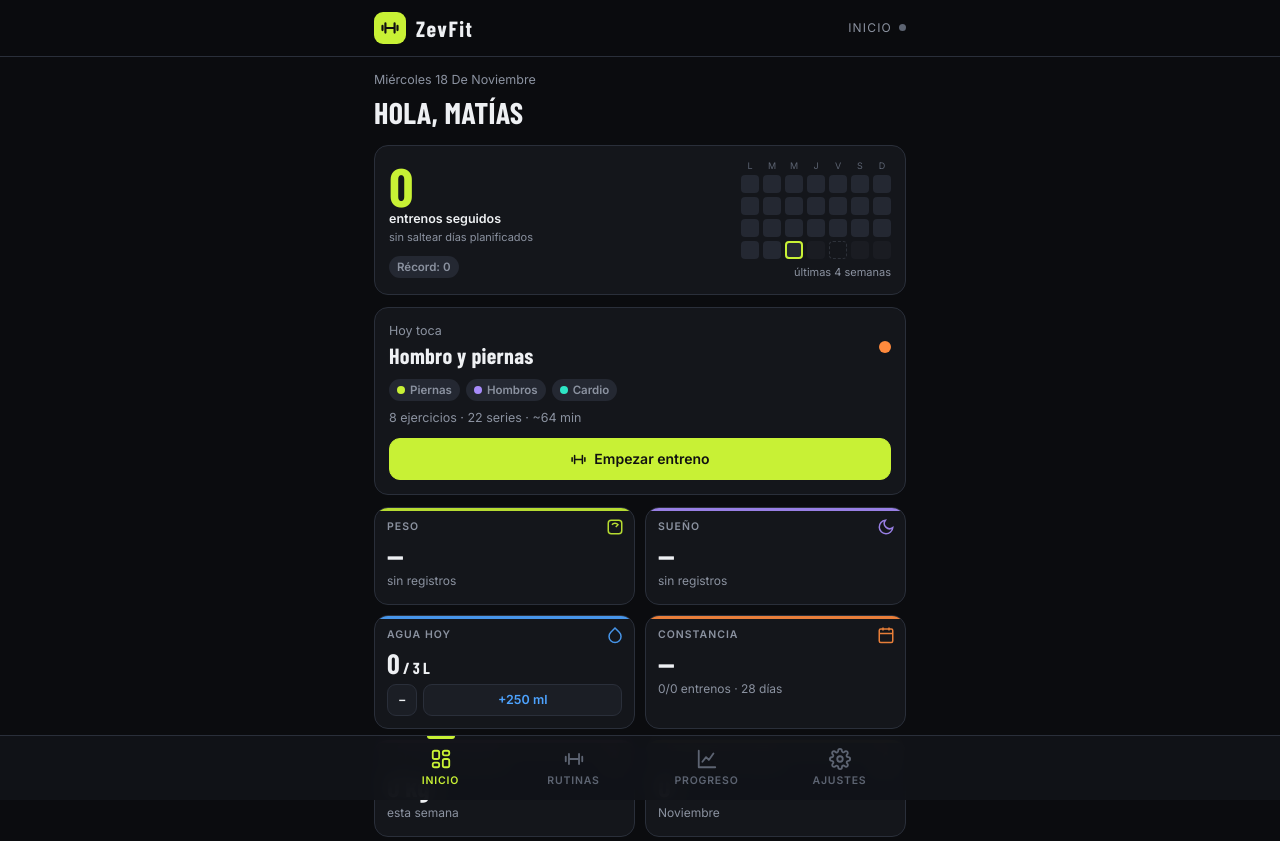
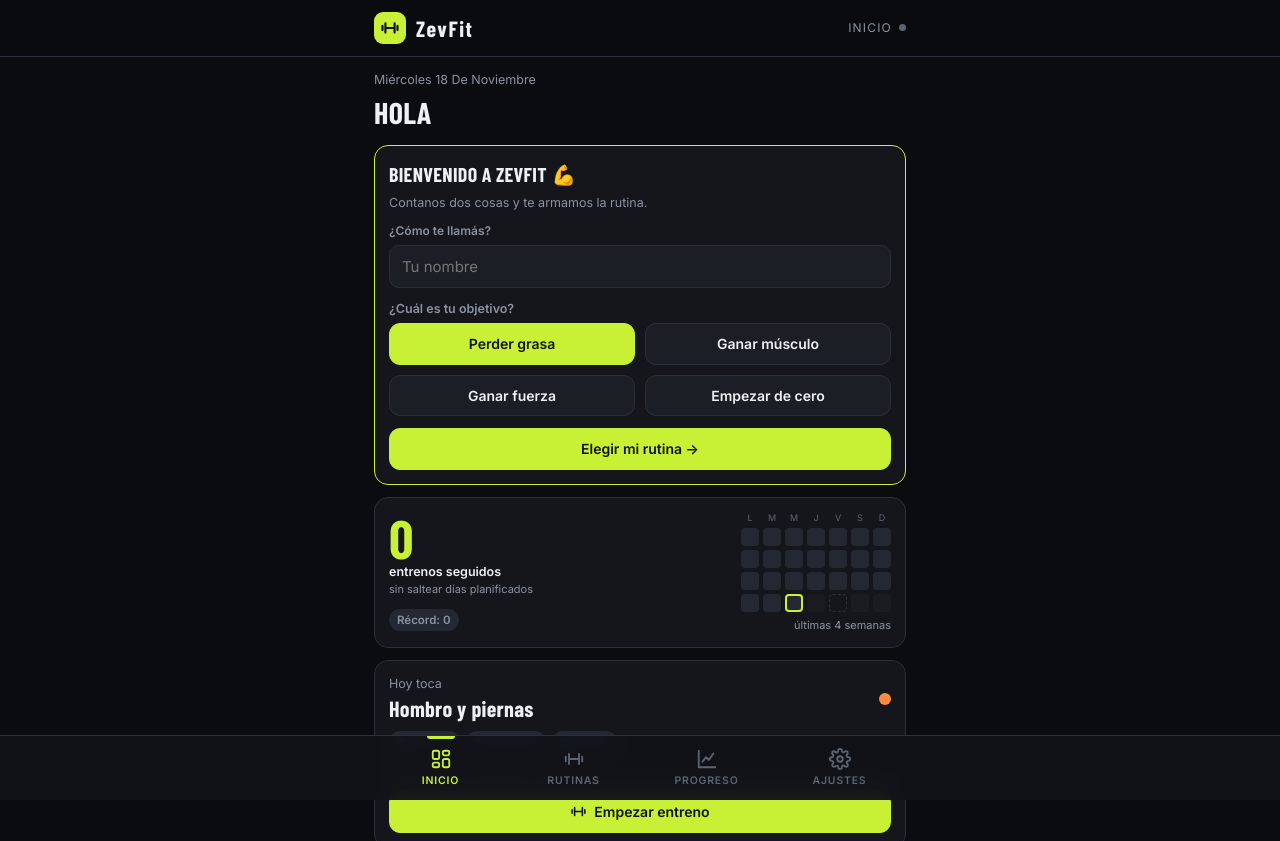
Before and after one commit to Maati7/ZevFit, a plain HTML site: page index.html in a window 1280 px wide. Shown: the top 841 px of the page. Drawn offline with nearby package versions, Linux system fonts and the light colour scheme; a web font is replaced by a local one.

Commit message:
Bienvenida para usuarios nuevos y sin nombre por defecto
Co-Authored-By: Claude Opus 5.5 <noreply@anthropic.com>
Claude-Session: https://claude.ai/code/session_01HdLHBaY38ZvqEQjPXFepFE

```diff
--- a/index.html
+++ b/index.html
@@ -450,7 +450,7 @@ function applyProgram(p,cfg){
   for(const d in C.overrides)if(d>=todayISO())delete C.overrides[d];
 }
 function defaultConfig(){
-  const c={v:1,name:'Matías',goal:'grasa',goalWeight:null,waterGoal:3,sleepGoal:8,restSec:90,startDate:todayISO(),schedule:{},overrides:{},customEx:[],routines:{},program:null};
+  const c={v:1,name:'',onboarded:false,goal:'grasa',goalWeight:null,waterGoal:3,sleepGoal:8,restSec:90,startDate:todayISO(),schedule:{},overrides:{},customEx:[],routines:{},program:null};
   const p=PROGRAMS[0];Object.assign(c.routines,programRoutines(p));c.schedule=programSchedule(p);c.restSec=p.rest;c.program=p.id;return c;
 }
 function freshState(){return {config:defaultConfig(),body:{entries:{}},sessions:{},savedAt:0}}
@@ -585,6 +585,7 @@ function kpi(c,ic,v,l,x=''){return `<div class="kpi" style="--c:${c}"><span clas
 function vHome(){
   const t=todayISO(),C=S.config,st=streakInfo();const rid=routineFor(t),R=rid&&C.routines[rid],tst=statusOf(t);const draft=loadDraft();
   let h=`<div style="margin-top:14px"><div class="muted small" style="text-transform:capitalize">${fmtLong(t)}</div><h1>Hola${C.name?', '+esc(C.name):''}</h1></div>`;
+  if(!C.name&&!C.onboarded&&!doneSessions().length)h+=`<div class="card" style="border-color:var(--ac)"><h2>Bienvenido a ZevFit 💪</h2><div class="small muted" style="margin:6px 0 4px">Contanos dos cosas y te armamos la rutina.</div><label class="f"><span>¿Cómo te llamás?</span><input class="in" id="obName" placeholder="Tu nombre"></label><div class="small" style="font-weight:600;color:var(--mu);margin-bottom:6px">¿Cuál es tu objetivo?</div><div class="grid2" style="margin:0">${Object.entries(GOALS).map(([k,g])=>`<button class="btn ob-goal ${C.goal===k?'pri':''}" data-a="obGoal" data-g="${k}">${g.label}</button>`).join('')}</div><button class="btn pri wide" style="margin-top:12px" data-a="obStart">Elegir mi rutina →</button></div>`;
   if(draft)h+=`<div class="card resume" data-a="resume">▶ Tenés un entreno en curso (${esc((C.routines[draft.routineId]||{}).name||'')}) · tocá para seguir</div>`;
   h+=`<div class="card"><div class="streak"><div class="grow"><div class="big">${st.cur}</div><div class="small" style="font-weight:600">entrenos seguidos</div><div class="tiny muted" style="margin-top:2px">sin saltear días planificados</div><div style="margin-top:10px"><span class="chip">Récord: ${st.best}</span></div></div><div>${heatmap()}<div class="tiny muted" style="margin-top:6px;text-align:right">últimas 4 semanas</div></div></div></div>`;
   // hoy
@@ -1077,6 +1078,8 @@ const A={
   newRoutine:()=>{const ids=Object.keys(S.config.routines);let id='R'+Date.now().toString(36);const n=ids.length+1;S.config.routines[id]={id,name:'Rutina '+n,short:'R'+n,color:PALETTE[n%PALETTE.length],ex:[]};markDirty('config');Sheet._keep=true;sheetEditor();setTimeout(()=>{$('#sheetBody').scrollTop=1e6},50)},
   delRoutine:a=>twoTap(a,'¿Eliminar?',()=>{const id=a.dataset.r;const used=Object.values(S.sessions).some(s=>s.routineId===id);if(used){toast('Tiene entrenos registrados: no se puede borrar');return}delete S.config.routines[id];for(const k in S.config.schedule)if(S.config.schedule[k]===id)delete S.config.schedule[k];for(const k in S.config.overrides)if(S.config.overrides[k]===id)delete S.config.overrides[k];markDirty('config');Sheet._keep=true;sheetEditor()}),
   programs:()=>sheetPrograms(),
+  obGoal:a=>{S.config.goal=a.dataset.g;document.querySelectorAll('.ob-goal').forEach(b=>b.classList.toggle('pri',b===a))},
+  obStart:()=>{const n=($('#obName').value||'').trim();if(!n){toast('Escribí tu nombre');return}S.config.name=n;S.config.onboarded=true;UI.progGoal=S.config.goal;markDirty('config');render();sheetPrograms()},
   progGoal:a=>{UI.progGoal=a.dataset.g;sheetPrograms()},
   progView:a=>{Sheet.progId=a.dataset.id;sheetProgram(a.dataset.id)},
   progUse:a=>twoTap(a,'Reemplaza tus rutinas · tocá otra vez',()=>{const p=PROGRAMS.find(x=>x.id===a.dataset.id);applyProgram(p);markDirty('config');UI.sel=todayISO();closeSheet();UI.view='routines';render();toast('Programa activado: '+p.name)}),
```
